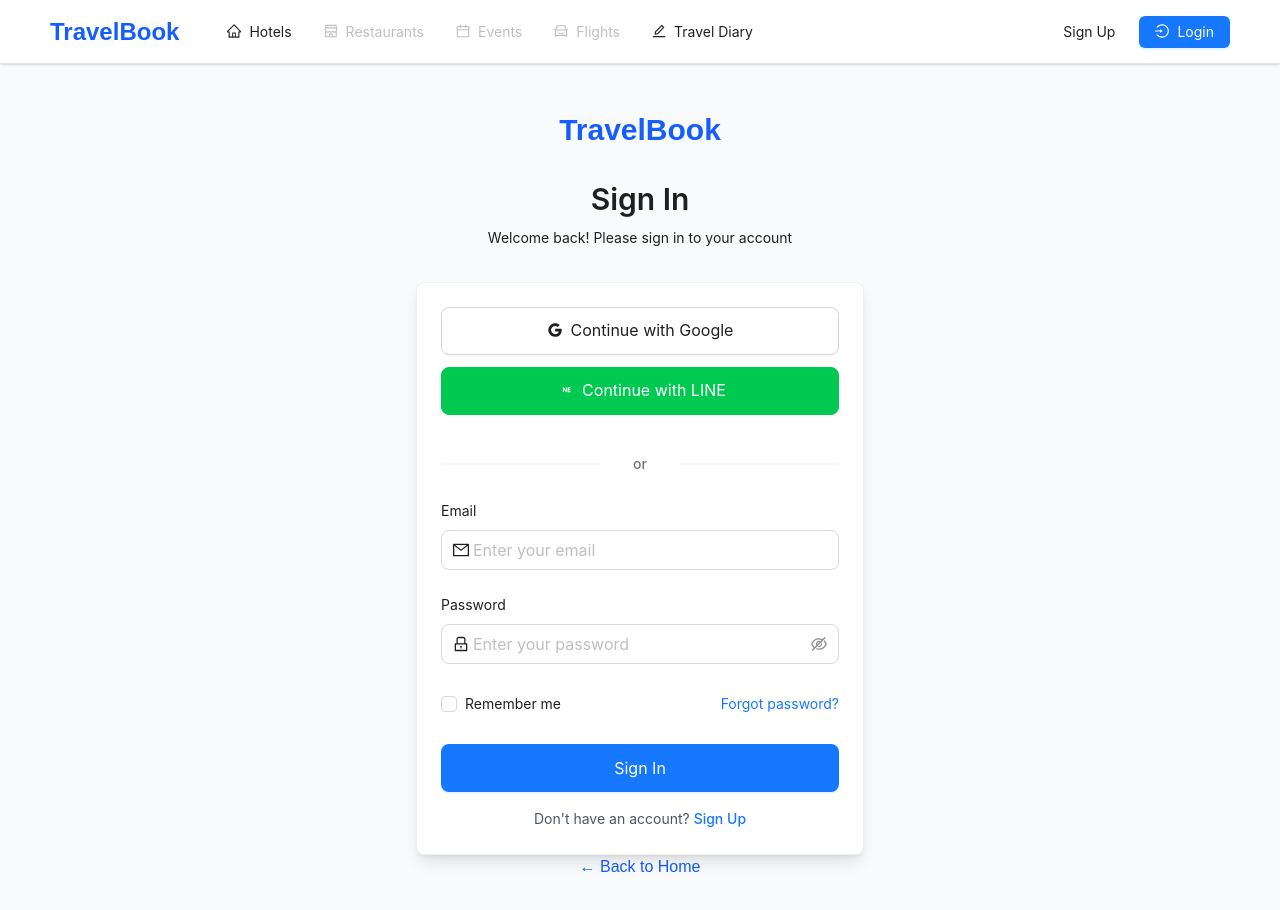
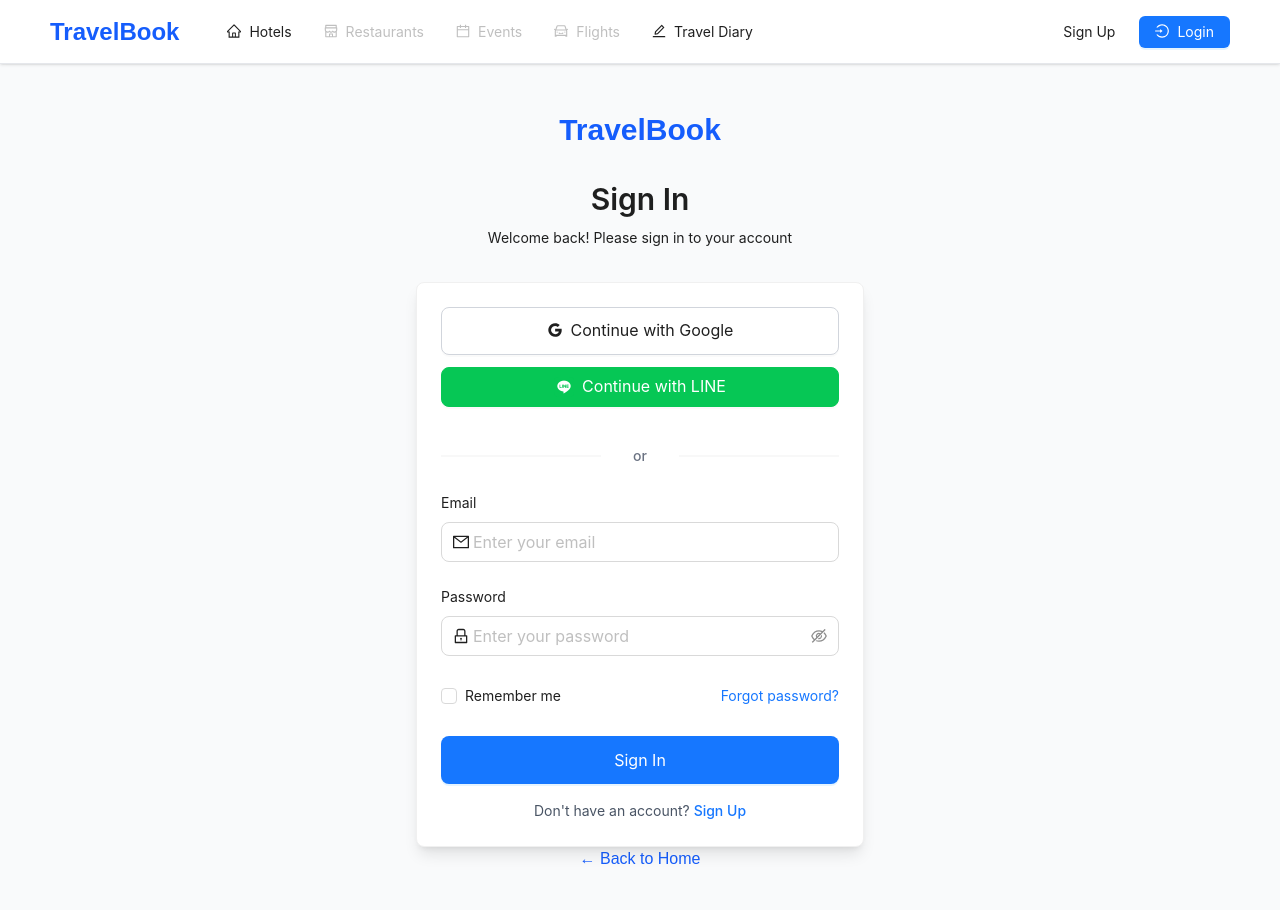
Before and after one commit to nat-prohmpiriya/travel-booking-nextjs, a Next.js app: page /auth/signin in a window 1280 px wide. Shown: the top 910 px of the page. Built offline with nearby package versions, Linux system fonts and the light colour scheme; no server answers; what @ant-design/nextjs-registry would draw is missing.

Commit message:
feat: replace LINE button icon with an image and simplify class names

```diff
--- a/src/components/social-login-buttons.tsx
+++ b/src/components/social-login-buttons.tsx
@@ -35,7 +35,7 @@
                 block
                 onClick={onLineLogin}
                 loading={loading}
-                className="!h-12 !bg-green-500 !border-green-500 !text-white hover:!bg-green-600 hover:!border-green-600"
+                className=""
                 style={{
                     backgroundColor: '#06C755',
                     borderColor: '#06C755',
@@ -43,9 +43,11 @@
                 }}
             >
                 <span className="flex items-center justify-center gap-2">
-                    <svg width="20" height="20" viewBox="0 0 24 24" fill="currentColor">
-                        <path d="M19.365 9.863c.349 0 .63.285.63.631 0 .345-.281.63-.63.63H17.61v1.125h1.755c.349 0 .63.283.63.63 0 .344-.281.629-.63.629h-2.386c-.345 0-.627-.285-.627-.629V8.108c0-.345.282-.63.63-.63h2.386c.346 0 .627.285.627.63 0 .349-.281.63-.630.63H17.61v1.125h1.755zm-3.855 3.016c0 .27-.174.51-.432.596-.064.021-.133.031-.199.031-.211 0-.391-.09-.51-.25l-2.443-3.317v2.94c0 .344-.279.629-.631.629-.346 0-.626-.285-.626-.629V8.108c0-.27.173-.51.43-.595.06-.023.136-.033.194-.033.195 0 .375.104.495.254l2.462 3.33V8.108c0-.345.282-.63.63-.63.345 0 .63.285.63.63v4.771z" />
-                    </svg>
+                    <img
+                        src="/LINE_logo.svg.webp"
+                        alt="LINE Icon"
+                        className="w-5 h-5"
+                    />
                     Continue with LINE
                 </span>
             </Button>
```
Also changed, not shown: public/LINE_logo.svg.webp (added).
